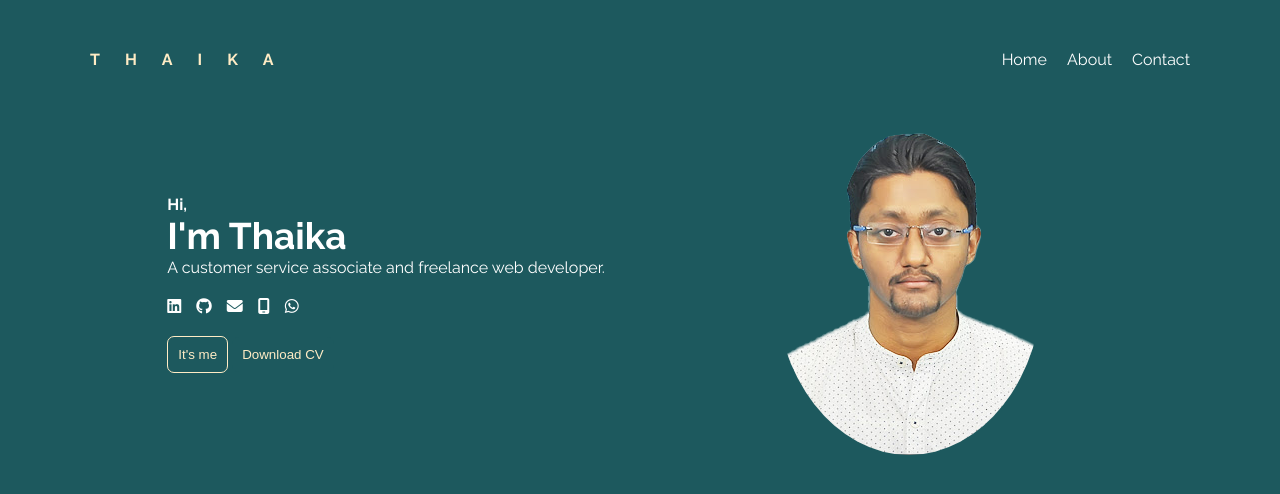
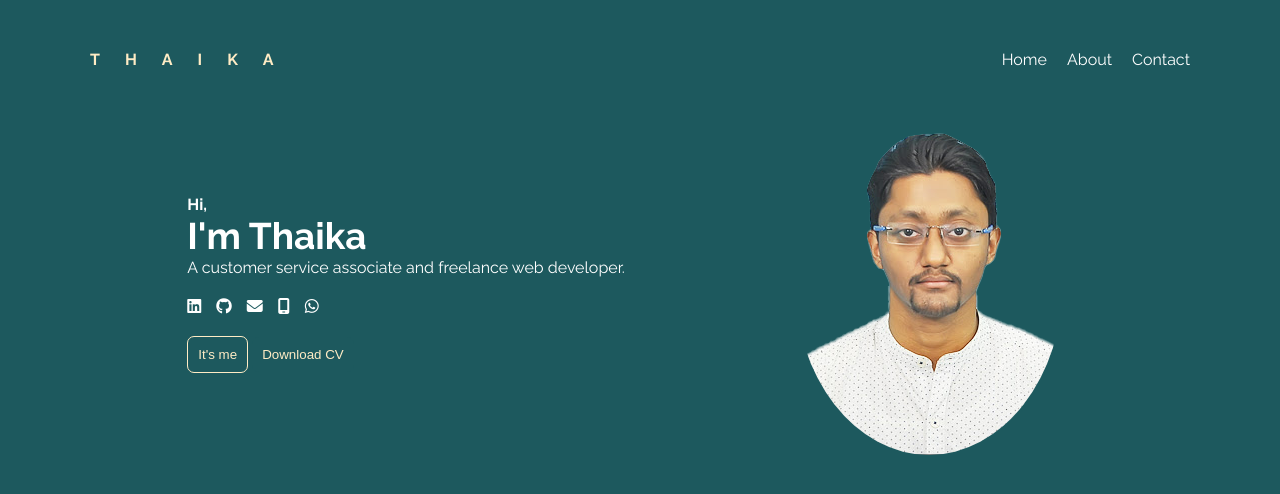
Before and after one commit to whatuseek/portfolio, a website: page index.html in a window 1280 px wide. Drawn offline with Linux system fonts and the light colour scheme.

Commit message:
fix: text content alignment

```diff
--- a/index.html
+++ b/index.html
@@ -53,7 +53,7 @@
 
     <main>
         <section class="hero-section">
-            <div>
+            <div class="wordings">
                 <h4>Hi,</h4>
                 <h2 class="hero-section-title">
                     I'm Thaika</h2>
--- a/style.css
+++ b/style.css
@@ -99,6 +99,9 @@ header button {
         color: var(--dark-primary);
     }
 
+}
+.wordings{
+    margin-left: 40px;
 }
 
 /* Section: hero page */
```
